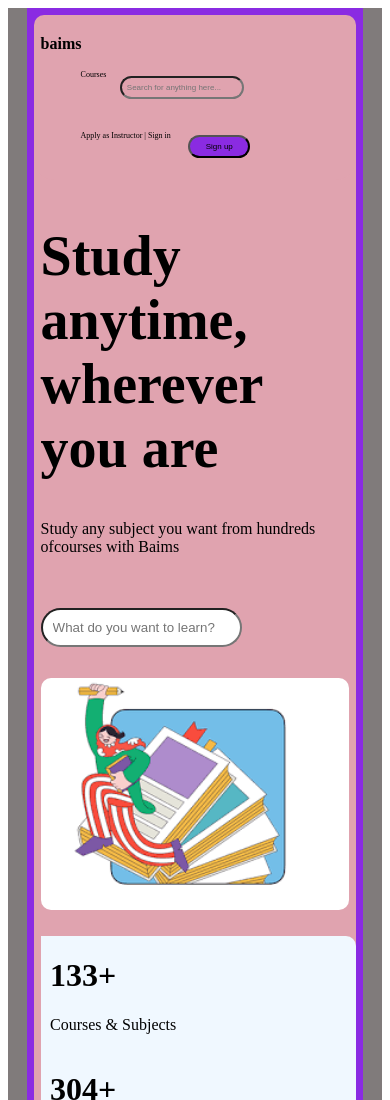
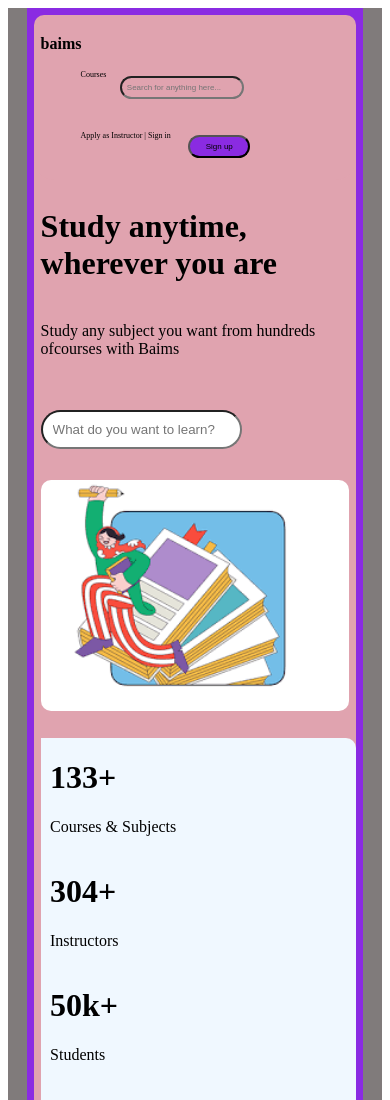
Before and after one commit to priscilla-mikisa/htmlAssignmentTest, a plain HTML site: page index.html in a window 390 px wide. Shown: the top 1100 px of the page. Drawn offline with Linux system fonts and the light colour scheme.

Commit message:
added media query for heading

```diff
--- a/style.css
+++ b/style.css
@@ -114,7 +114,7 @@
         padding-left: 3%;
     }
     .hStudy{
-        font-size: 3.5rem;
+        font-size: 2rem;
         margin-bottom: 2%;
     }
     .learnArea{
```
